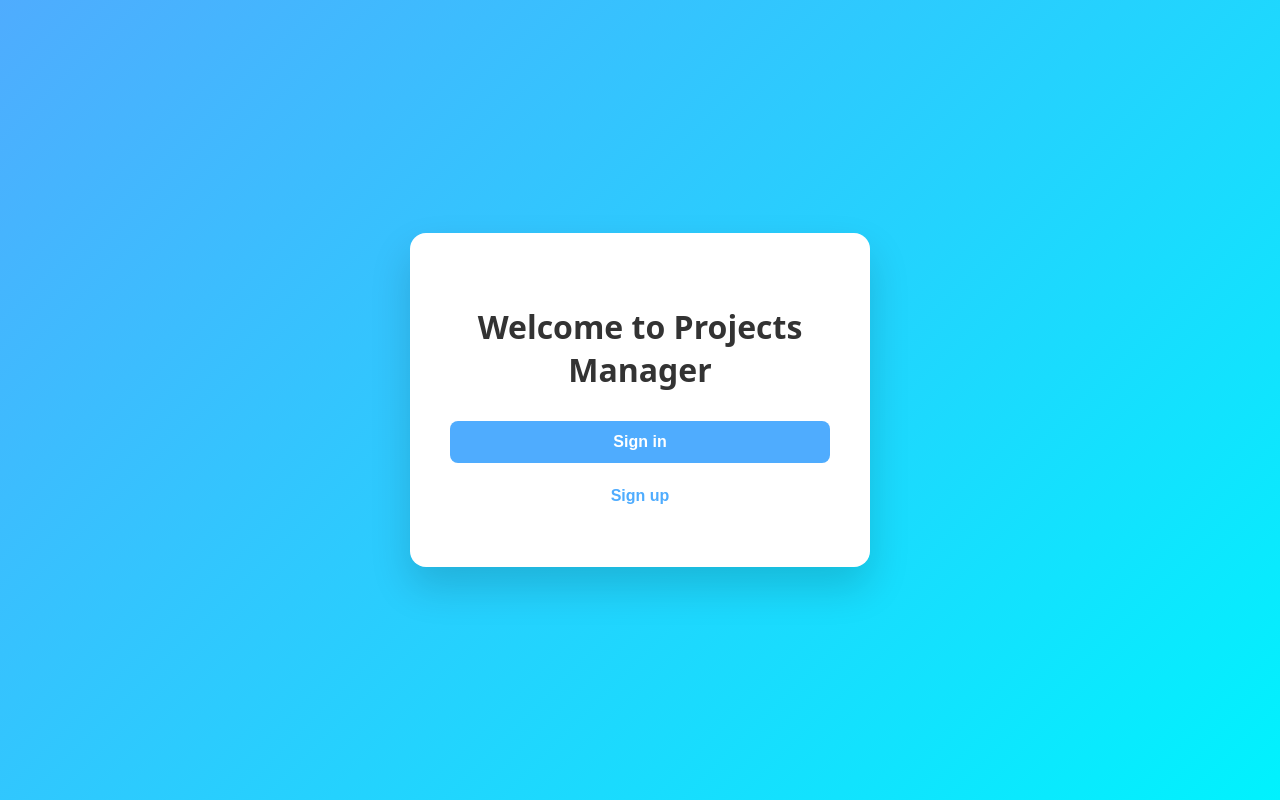
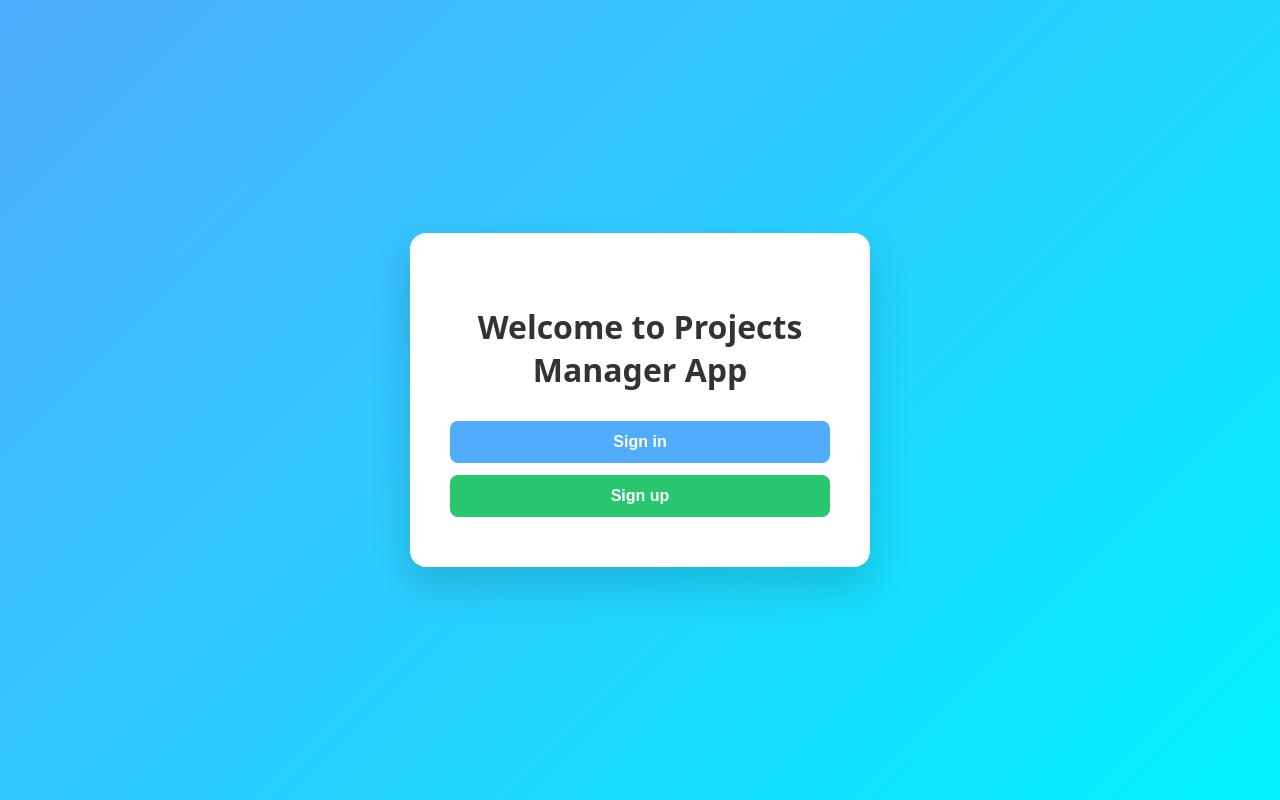
Before and after one commit to grabarv/project-management-app, a React (Vite) app in the folder frontend/project-management-ui/: page / in a window 1280 px wide. Built offline with nearby package versions, Linux system fonts and the light colour scheme.

Commit message:
change button style

```diff
--- a/frontend/project-management-ui/src/components/WelcomePage.jsx
+++ b/frontend/project-management-ui/src/components/WelcomePage.jsx
@@ -4,7 +4,7 @@ export default function WelcomePage() {
   return (
     <div className="welcome-page">
       <div className="welcome-card">
-        <h1>Welcome to Projects Manager</h1>
+        <h1>Welcome to Projects Manager App</h1>
 
         <div className="button-group">
           <button className="sign-in">Sign in</button>
--- a/frontend/project-management-ui/src/index.css
+++ b/frontend/project-management-ui/src/index.css
@@ -7,7 +7,6 @@ body {
     padding: 0;
 }
 
-/* Page background */
 .welcome-page {
     min-height: 100vh;
     display: flex;
@@ -17,7 +16,6 @@ body {
     font-family: system-ui, -apple-system, BlinkMacSystemFont, "Segoe UI", sans-serif;
 }
 
-/* Card container */
 .welcome-card {
     background: white;
     padding: 50px 40px;
@@ -29,21 +27,18 @@ body {
     animation: fadeIn 0.5s ease;
 }
 
-/* Title */
 .welcome-card h1 {
     font-size: 2rem;
     margin-bottom: 30px;
     color: #333;
 }
 
-/* Buttons container */
 .button-group {
     display: flex;
     flex-direction: column;
     gap: 12px;
 }
 
-/* Base button style */
 .welcome-card button {
     padding: 12px 0;
     font-size: 1rem;
@@ -54,7 +49,6 @@ body {
     font-weight: 600;
 }
 
-/* Primary button */
 .sign-in {
     background: #4facfe;
     color: white;
@@ -65,20 +59,17 @@ body {
     transform: translateY(-2px);
 }
 
-/* Secondary button */
 .sign-up {
-    background: transparent;
-    color: #4facfe;
-    border: 2px solid #4facfe;
+    background: #28c76f;
+    color: white;
 }
 
 .sign-up:hover {
-    background: #4facfe;
-    color: white;
+    background: #1ea85c;
     transform: translateY(-2px);
 }
 
-/* Simple animation */
+
 @keyframes fadeIn {
     from {
         opacity: 0;
```
